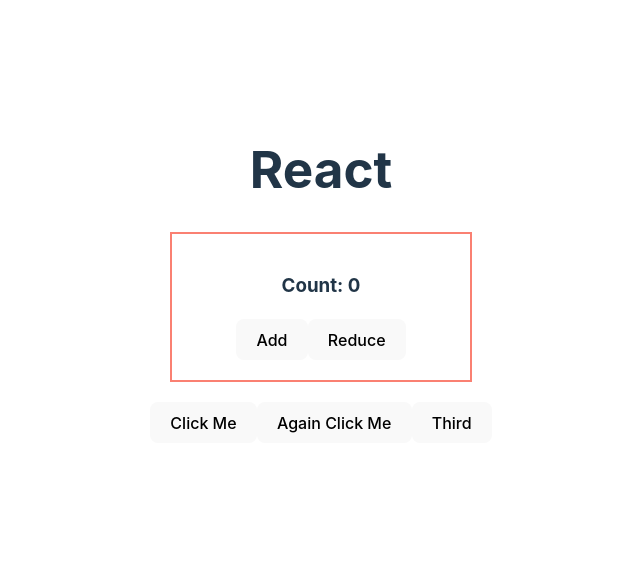
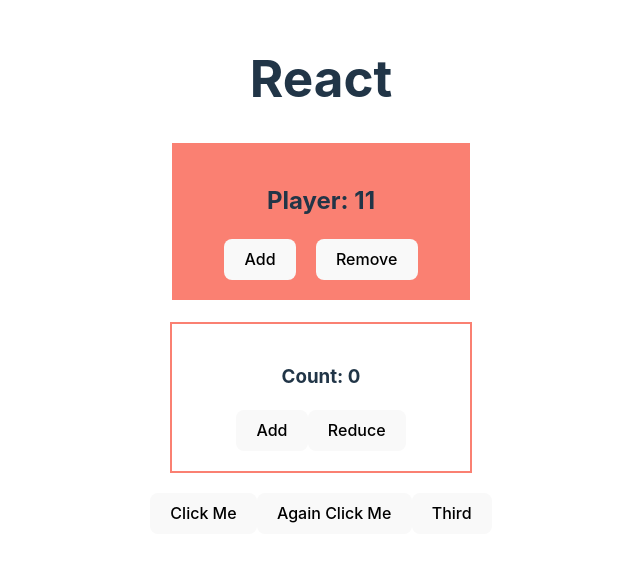
Before and after one commit to shuvajitmaitra/module-39, a React (Vite) app: page / in a window 1280 px wide. Shown: the part 125-686 px from the top of the page, without its empty margins (319-959 px from the left). Built offline with nearby package versions, Linux system fonts and the light colour scheme.

Commit message:
another hook example learn

```diff
--- a/src/App.jsx
+++ b/src/App.jsx
@@ -1,6 +1,7 @@
 
 import './App.css'
 import Counter from './Counter'
+import Team from './Team'
 
 function App() {
   const handleClick= ()=>{
@@ -13,6 +14,7 @@
     <>
 
       <h1>React</h1>
+      <Team></Team>
     <Counter></Counter>
 
     <button onClick={handleClick}>Click Me</button>
--- /dev/null
+++ b/src/Team.jsx
@@ -0,0 +1,28 @@
+import { useState } from "react"
+
+export default function Team(){
+    const [team, setTeam] = useState(11);
+
+    const handleAdd = ()=>{
+        const newTeam = team + 1;
+        setTeam(newTeam)
+    }
+    const handleRemove = ()=>{
+        const newTeam = team - 1;
+        setTeam(newTeam)
+    }
+
+  const  teamStyle ={
+        border:"2px solid white",
+        background:"salmon",
+        padding:"20px",
+        margin:"20px",
+    }
+return(
+    <div style={teamStyle}>
+        <h2>Player: {team} </h2>
+        <button onClick={handleAdd} style={{marginRight:"20px"}}>Add</button>
+        <button onClick={handleRemove}>Remove</button>
+    </div>
+)
+}
```
